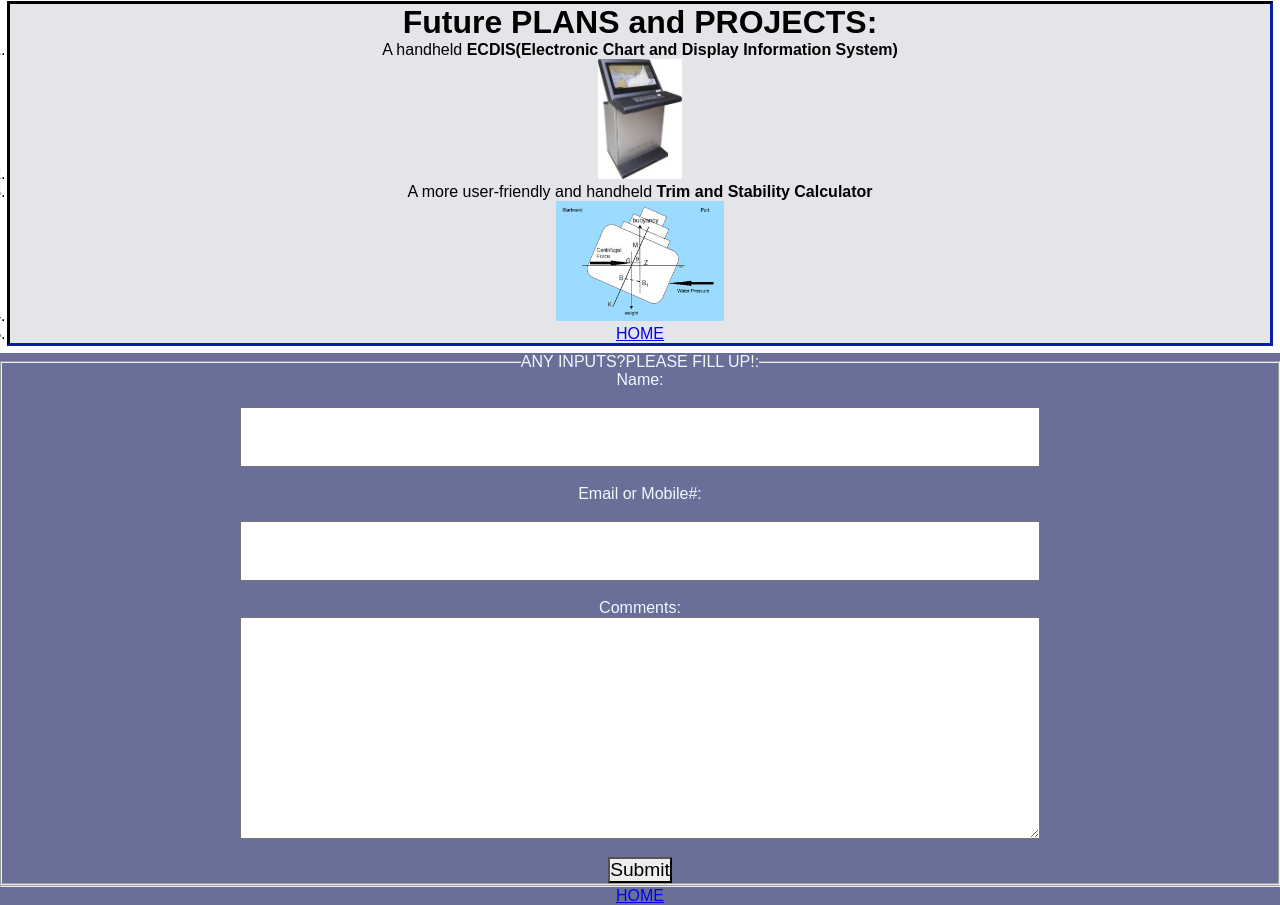
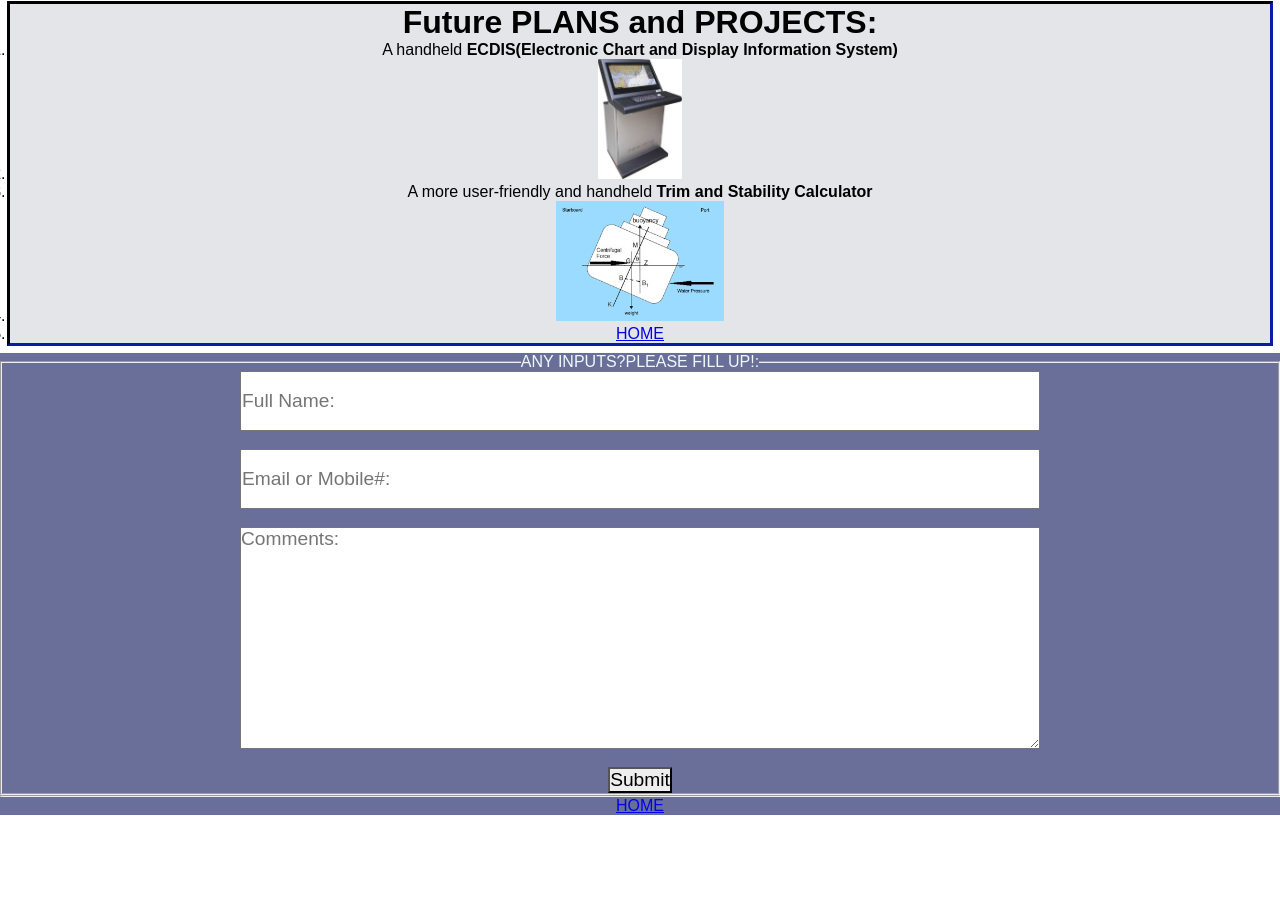
Before and after one commit to ocamporom/ocamporom.github.io, a plain HTML site: page index.html in a window 1280 px wide. Shown: the part 1502-2407 px from the top of the page. After the commit the page ends 2317 px from the top, so only its background shows below. Drawn offline with Linux system fonts and the light colour scheme.

Commit message:
Update index.html

```diff
--- a/index.html
+++ b/index.html
@@ -135,12 +135,9 @@
             <form>
               <fieldset class="fieldset1">
                 <legend class="legend">ANY INPUTS?PLEASE FILL UP!:</legend>
-                  <label for="first">Name:</label><br>
-                    <input type="text" class="input" required><br>
-                  <label for="email" > Email or Mobile#:</label><br>
-                    <input type="email" class="input" optional><br>
-                  <legend class="legend">Comments:</legend>
-                    <textarea name="comment" id="comment" cols="30" rows="10" optional></textarea><br>
+                    <input type="text" class="input" placeholder="Full Name:" required><br>
+                    <input type="email" class="input"  placeholder="Email or Mobile#:"><br>
+                    <textarea name="comment" id="comment" cols="30" rows="10" placeholder="Comments:" optional></textarea><br>
                     <button type="submit" id="submit">Submit</button>
               </fieldset>
             </form>
```
